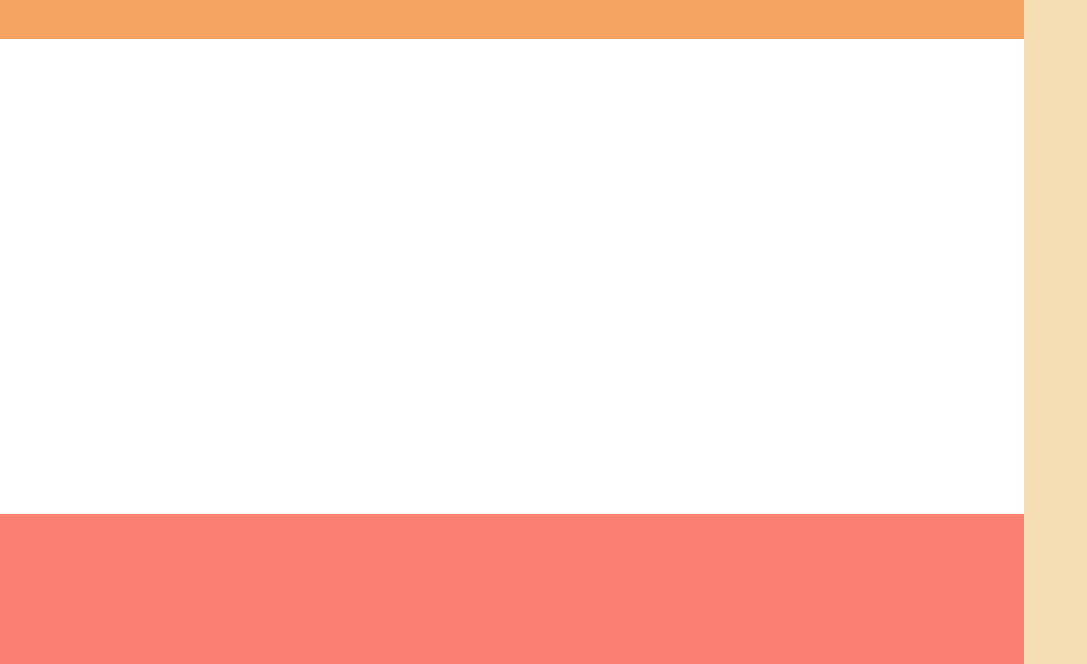
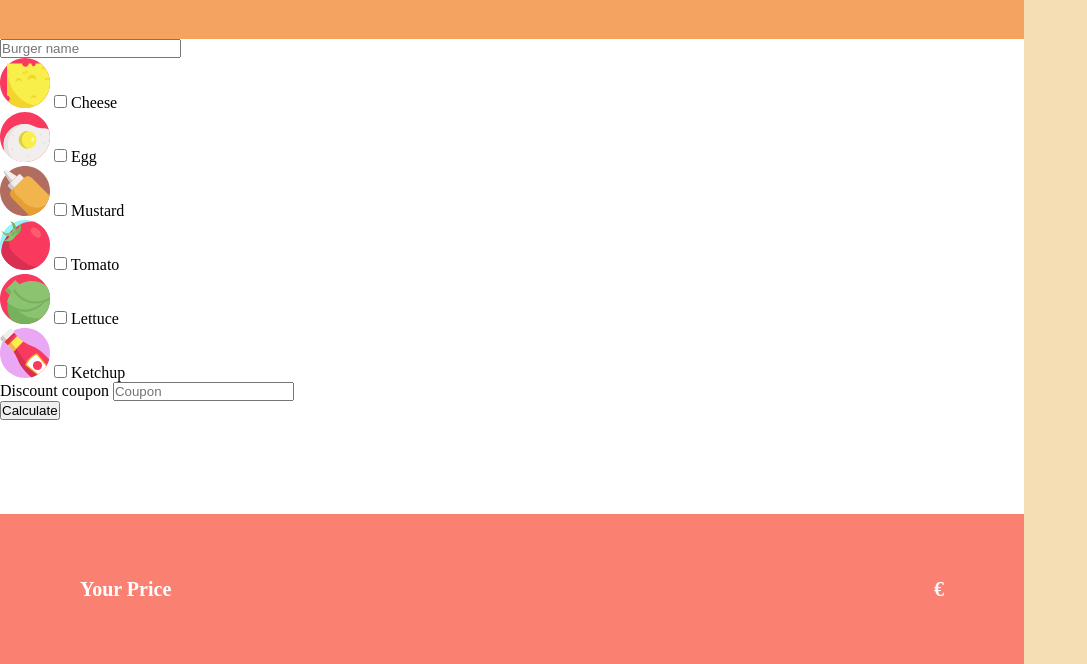
Before and after one commit to gitmichele/js-burger, a plain HTML site: page index.html in a window 1280 px wide. Shown: the part 136-800 px from the top of the page, without its empty margins (0-1087 px from the left). Drawn offline with Linux system fonts and the light colour scheme.

Commit message:
imgs upload and page content

```diff
--- a/css/style.css
+++ b/css/style.css
@@ -17,6 +17,9 @@ body{
 header{
     height: 175px;
     background-color: sandybrown;
+    line-height: 175px;
+    padding-left: 80px;
+    font-size: 30px;
 }
 
 main{
@@ -25,7 +28,20 @@ main{
     overflow: auto;
 }
 
+#ingredients img{
+    width: 50px;
+}
+
 footer{
     height: 150px;
     background-color: salmon;
+    display: flex;
+    justify-content: space-between;
+    align-items: center;
+    color: #fff;
+    font-size: 20px;
+    font-weight: 900;
 }
+footer > div{
+    margin: 0 80px;
+}
--- a/index.html
+++ b/index.html
@@ -13,23 +13,76 @@
     <div class="container">
 
         <header>
+            <h1>Create your Burger</h1>
         </header>
 
         <main>
             <section id="name">
+                <input id="burgerName" name="burgerName" type="text" placeholder="Burger name">
             </section>
 
             <section id="ingredients">
+                <ul>
+                    <li>
+                        <img src="img/cheese.svg" alt="">
+                        <input type="checkbox" data-price="1">
+                        Cheese
+                    </li>
+
+                    <li>
+                        <img src="img/fried-egg.svg" alt="">
+                        <input type="checkbox" data-price="1">
+                        Egg
+                    </li>
+
+                    <li>
+                        <img src="img/mustard.svg" alt="">
+                        <input type="checkbox" data-price="1">
+                        Mustard
+                    </li>
+
+                    <li>
+                        <img src="img/tomato.svg" alt="">
+                        <input type="checkbox" data-price="1">
+                        Tomato
+                    </li>
+
+                    <li>
+                        <img src="img/lettuce.svg" alt="">
+                        <input type="checkbox" data-price="1">
+                        Lettuce
+                    </li>
+
+                    <li>
+                        <img src="img/ketchup.svg" alt="">
+                        <input type="checkbox" data-price="1">
+                        Ketchup
+                    </li>
+                </ul>
             </section>
 
             <section id="coupon">
+                <label for="couponInput">Discount coupon</label>
+                <input name="couponInput" type="text" placeholder="Coupon">
             </section>
 
             <section id="calculate">
+                <button id="calculateButton">Calculate</button>
             </section>
         </main>
 
         <footer>
+            <div>
+                Your Price
+            </div>
+            <div>
+                <span>
+                    &euro;
+                </span>
+                <span>
+
+                </span>
+            </div>
         </footer>
 
     </div>
```
Also changed, not shown: img/burger-top.png (added), img/cheese.svg (added), img/fried-egg.svg (added), img/ketchup.svg (added), img/lettuce.svg (added), img/mustard.svg (added), img/tomato.svg (added), 1 other file.
